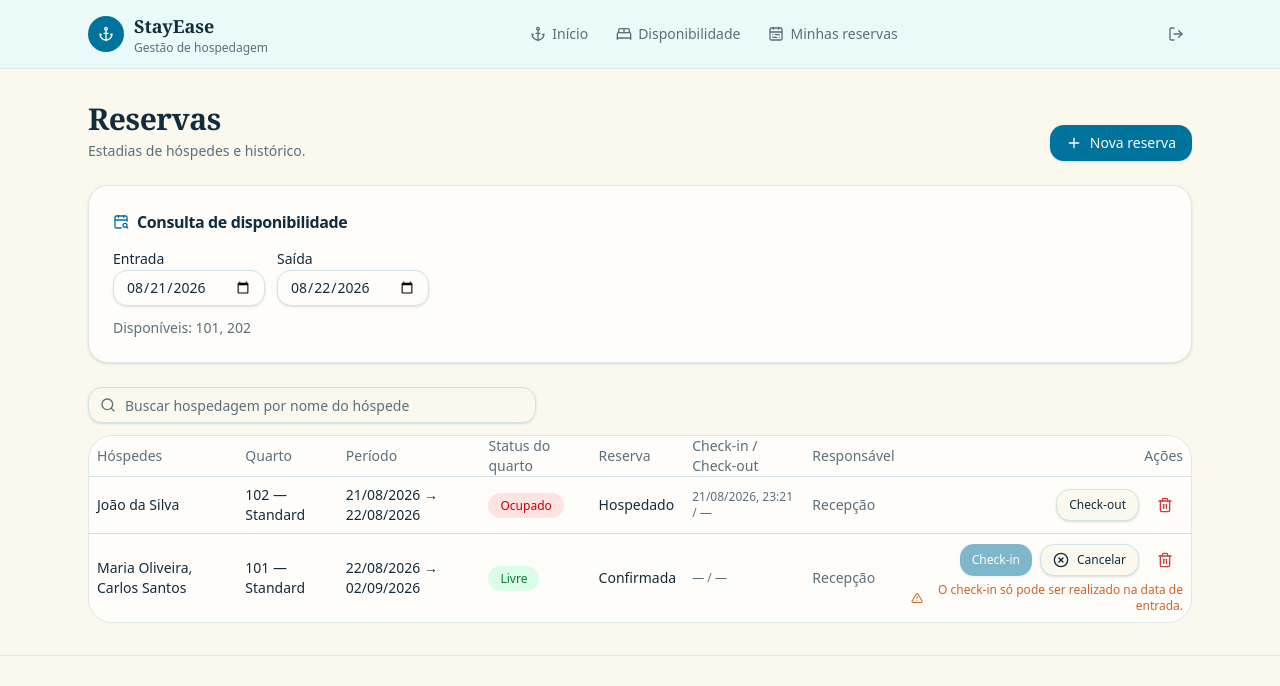
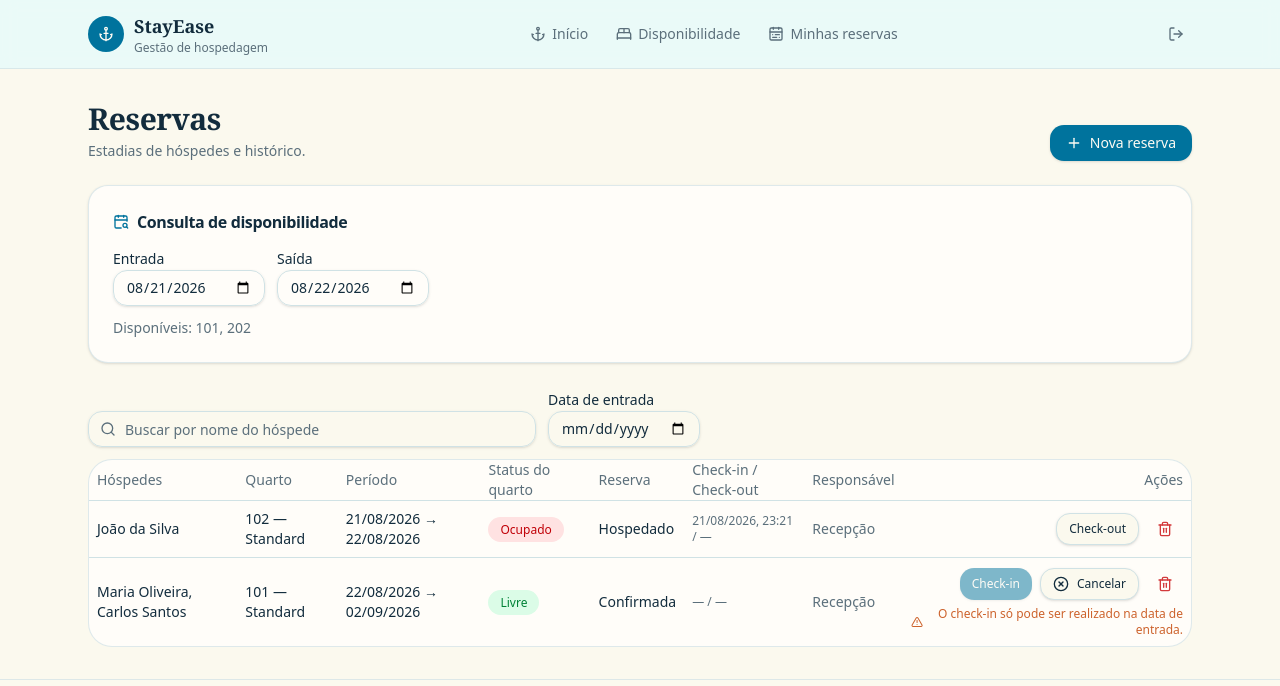
Before and after one commit to YuriDavid1/StayEase, a React (Vite) app in the folder stayease.app/: page /schedulingAdm in a window 1280 px wide. Shown: the top 686 px of the page. Built offline with nearby package versions, Linux system fonts and the light colour scheme.

Commit message:
Filtro por data de check-in
Adicionado filtro por data de check-in na tela de schedulingAdm, podendo utilizar o filtro de data e busca por hóspede simultaneamente

```diff
--- a/stayease.app/src/pages/adm/schedulingAdm.jsx
+++ b/stayease.app/src/pages/adm/schedulingAdm.jsx
@@ -29,6 +29,7 @@ import {
 } from "../../components/ui/dialog";
 
 import { Input } from "../../components/ui/input";
+
 import { Label } from "../../components/ui/label";
 
 import {
@@ -58,6 +59,7 @@ function hojeISO() {
 
 function amanhaISO() {
   const data = new Date();
+
   data.setDate(data.getDate() + 1);
 
   return data.toISOString().slice(0, 10);
@@ -96,13 +98,15 @@ function StatusQuartoBadge({ status }) {
   const estilos = {
     Livre: "bg-green-100 text-green-700",
     Ocupado: "bg-red-100 text-red-700",
-    "Limpeza Pendente": "bg-yellow-100 text-yellow-700",
+    "Limpeza Pendente":
+      "bg-yellow-100 text-yellow-700",
   };
 
   return (
     <span
       className={`rounded-full px-3 py-1 text-xs font-medium ${
-        estilos[status] || "bg-slate-100 text-slate-600"
+        estilos[status] ||
+        "bg-slate-100 text-slate-600"
       }`}
     >
       {status}
@@ -240,26 +244,37 @@ function Reservas() {
   });
 
   // Busca de hóspedes dentro do modal
-  const [buscaHospede, setBuscaHospede] = useState("");
+  const [buscaHospede, setBuscaHospede] =
+    useState("");
 
-  // NOVO:
-  // Busca de hóspedes na lista principal de reservas
-  const [buscaHospedeLista, setBuscaHospedeLista] = useState("");
+  // Busca de hóspedes na lista principal
+  const [buscaHospedeLista, setBuscaHospedeLista] =
+    useState("");
+
+  // NOVO: filtro por data de entrada
+  const [filtroData, setFiltroData] =
+    useState("");
 
   // --------------------------------------------------
   // FUNÇÕES
   // --------------------------------------------------
 
   const hospedePorId = (id) => {
-    return hospedes.find((hospede) => hospede.id === id);
+    return hospedes.find(
+      (hospede) => hospede.id === id
+    );
   };
 
   const quartoPorId = (id) => {
-    return quartos.find((quarto) => quarto.id === id);
+    return quartos.find(
+      (quarto) => quarto.id === id
+    );
   };
 
   const usuarioPorId = (id) => {
-    return usuarios.find((usuario) => usuario.id === id);
+    return usuarios.find(
+      (usuario) => usuario.id === id
+    );
   };
 
   const conflitoDeDatas = (
@@ -288,7 +303,10 @@ function Reservas() {
     });
   };
 
-  const quartosDisponiveis = (entrada, saida) => {
+  const quartosDisponiveis = (
+    entrada,
+    saida
+  ) => {
     return quartos.filter((quarto) => {
       if (quarto.status !== "Livre") {
         return false;
@@ -339,12 +357,14 @@ function Reservas() {
     }
 
     return hospedes.filter((hospede) =>
-      hospede.nome.toLowerCase().includes(termo)
+      hospede.nome
+        .toLowerCase()
+        .includes(termo)
     );
   }, [hospedes, buscaHospede]);
 
   // --------------------------------------------------
-  // BUSCA DE HÓSPEDES DA LISTA PRINCIPAL
+  // BUSCA + FILTRO DA LISTA PRINCIPAL
   // --------------------------------------------------
 
   const reservasFiltradas = useMemo(() => {
@@ -352,21 +372,46 @@ function Reservas() {
       .trim()
       .toLowerCase();
 
-    // Se não digitou nada, mostra todas
-    if (!termo) {
-      return reservas;
-    }
+    return reservas.filter((reserva) => {
+      // ----------------------------------------------
+      // Filtro por nome do hóspede
+      // ----------------------------------------------
 
-    return reservas.filter((reserva) => {
-      // Pega todos os hóspedes da reserva
       const nomesHospedes = reserva.hospedeIds
-        .map((id) => hospedePorId(id)?.nome || "")
+        .map(
+          (id) =>
+            hospedePorId(id)?.nome || ""
+        )
         .join(" ")
         .toLowerCase();
 
-      return nomesHospedes.includes(termo);
+      const correspondeAoNome =
+        !termo ||
+        nomesHospedes.includes(termo);
+
+      // ----------------------------------------------
+      // Filtro por data de entrada
+      // ----------------------------------------------
+
+      const correspondeAData =
+        !filtroData ||
+        reserva.entrada === filtroData;
+
+      // ----------------------------------------------
+      // Os dois filtros precisam ser atendidos
+      // ----------------------------------------------
+
+      return (
+        correspondeAoNome &&
+        correspondeAData
+      );
     });
-  }, [reservas, hospedes, buscaHospedeLista]);
+  }, [
+    reservas,
+    hospedes,
+    buscaHospedeLista,
+    filtroData,
+  ]);
 
   // --------------------------------------------------
   // QUARTOS DISPONÍVEIS
@@ -462,6 +507,7 @@ function Reservas() {
     alert("Reserva registrada.");
 
     setAberto(false);
+
     setBuscaHospede("");
   };
 
@@ -496,6 +542,7 @@ function Reservas() {
 
     if (bloqueio) {
       alert(bloqueio);
+
       return;
     }
 
@@ -579,6 +626,15 @@ function Reservas() {
   };
 
   // --------------------------------------------------
+  // LIMPAR FILTROS
+  // --------------------------------------------------
+
+  const limparFiltros = () => {
+    setBuscaHospedeLista("");
+    setFiltroData("");
+  };
+
+  // --------------------------------------------------
   // RENDER
   // --------------------------------------------------
 
@@ -613,10 +669,12 @@ function Reservas() {
             });
 
             setBuscaHospede("");
+
             setAberto(true);
           }}
         >
           <Plus className="h-4 w-4" />
+
           Nova reserva
         </Button>
 
@@ -638,9 +696,11 @@ function Reservas() {
         <DialogContent>
 
           <DialogHeader>
+
             <DialogTitle>
               Nova reserva
             </DialogTitle>
+
           </DialogHeader>
 
           <div className="grid gap-4 sm:grid-cols-2">
@@ -740,6 +800,7 @@ function Reservas() {
 
                   hospedesFiltrados.map(
                     (hospede) => (
+
                       <label
                         key={hospede.id}
                         className="
@@ -771,6 +832,7 @@ function Reservas() {
                         </span>
 
                       </label>
+
                     )
                   )
 
@@ -819,7 +881,9 @@ function Reservas() {
               >
 
                 <SelectTrigger>
+
                   <SelectValue placeholder="Selecione o quarto" />
+
                 </SelectTrigger>
 
                 <SelectContent>
@@ -963,9 +1027,13 @@ function Reservas() {
 
       <div className="space-y-3">
 
-        {/* Busca da lista */}
+        {/* Busca e filtros */}
 
-        <div className="relative max-w-md">
+        <div className="flex flex-wrap items-end gap-3">
+
+          {/* Busca por hóspede */}
+
+          <div className="relative w-full max-w-md">
 
             <Search
               className="
@@ -987,10 +1055,47 @@ function Reservas() {
                   e.target.value
                 )
               }
-            placeholder="Buscar hospedagem por nome do hóspede"
+              placeholder="Buscar por nome do hóspede"
               className="pl-9"
-            aria-label="Buscar hospedagem por nome do hóspede"
+              aria-label="Buscar por nome do hóspede"
             />
+
+          </div>
+
+          {/* Filtro por data */}
+
+          <div className="space-y-1">
+
+            <Label htmlFor="filtro-data">
+              Data de entrada
+            </Label>
+
+            <Input
+              id="filtro-data"
+              type="date"
+              value={filtroData}
+              onChange={(e) =>
+                setFiltroData(
+                  e.target.value
+                )
+              }
+            />
+
+          </div>
+
+          {/* Limpar filtros */}
+
+          {(buscaHospedeLista ||
+            filtroData) && (
+
+            <Button
+              variant="outline"
+              onClick={limparFiltros}
+            >
+              Limpar filtros
+            </Button>
+
+          )}
 
         </div>
 
@@ -1109,7 +1214,9 @@ function Reservas() {
                           />
 
                         ) : (
+
                           "—"
+
                         )}
 
                       </TableCell>
@@ -1239,9 +1346,11 @@ function Reservas() {
                 }
               )}
 
-              {/* Nenhum resultado da busca */}
+              {/* Nenhum resultado */}
 
-              {reservasFiltradas.length === 0 && (
+              {reservasFiltradas.length ===
+                0 && (
+
                 <TableRow>
 
                   <TableCell
@@ -1249,13 +1358,19 @@ function Reservas() {
                     className="h-24 text-center text-muted-foreground"
                   >
 
-                    {buscaHospedeLista.trim()
+                    {buscaHospedeLista.trim() &&
+                    filtroData
+                      ? "Nenhuma hospedagem encontrada para este hóspede nesta data."
+                      : buscaHospedeLista.trim()
                         ? "Nenhuma hospedagem encontrada para este hóspede."
+                        : filtroData
+                          ? "Nenhuma hospedagem encontrada nesta data."
                           : "Nenhuma reserva cadastrada."}
 
                   </TableCell>
 
                 </TableRow>
+
               )}
 
             </TableBody>
```
Lines whose indentation alone changed are shown as unchanged.
